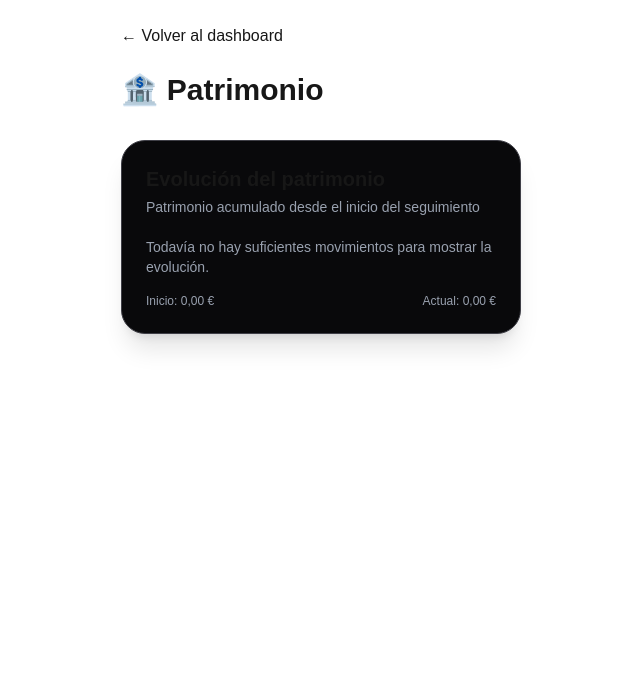
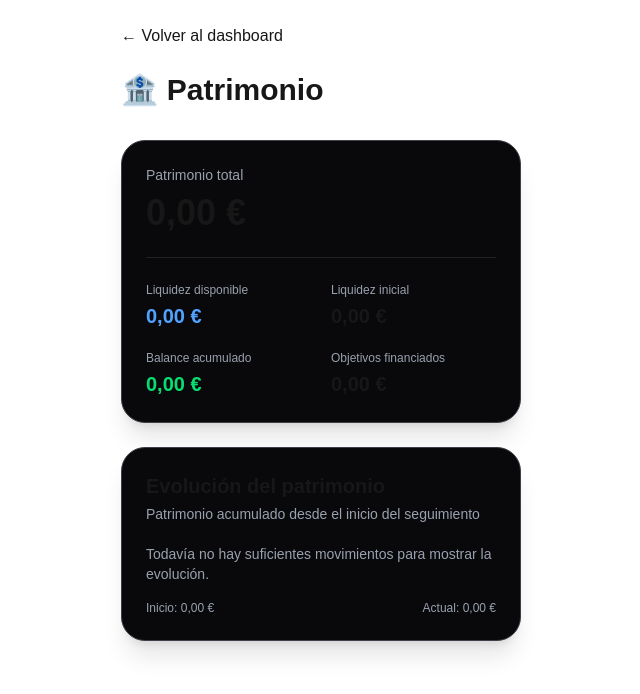
Before and after one commit to romansanchez1994/fin360, a Next.js app: page /patrimony in a window 1280 px wide. Shown: the top 694 px of the page, without its empty margins (319-959 px from the left). Built offline with nearby package versions, Linux system fonts and the light colour scheme; no server answers; the database is empty.

Commit message:
Update comments and section labels in page.tsx

```diff
--- a/app/patrimony/page.tsx
+++ b/app/patrimony/page.tsx
@@ -276,7 +276,96 @@ export default async function PatrimonyPage() {
         🏦 Patrimonio
       </h1>
 
-      {/* Tarjeta 1: grafico patrmonial */}
+      {/* Tarjeta 1: Resumen patrmonial */}
+
+      <section
+        className="
+          rounded-3xl
+          border
+          border-zinc-700
+          bg-zinc-950
+          p-6
+          shadow-xl
+          mb-6
+        "
+      >
+        <p className="text-sm text-gray-400">
+          Patrimonio total
+        </p>
+
+        <p className="text-4xl font-bold mt-2">
+          {currencyFormatter.format(
+            totalPatrimony
+          )}
+        </p>
+
+        <div className="border-t border-white/10 mt-6 pt-6">
+          <div className="grid grid-cols-2 gap-5">
+
+            <div>
+              <p className="text-xs text-gray-400">
+                Liquidez disponible
+              </p>
+
+              <p className="text-xl font-semibold text-blue-400 mt-1">
+                {currencyFormatter.format(
+                  availableLiquidity
+                )}
+              </p>
+            </div>
+
+            <div>
+              <p className="text-xs text-gray-400">
+                Liquidez inicial
+              </p>
+
+              <p className="text-xl font-semibold mt-1">
+                {currencyFormatter.format(
+                  initialLiquidity
+                )}
+              </p>
+            </div>
+
+            <div>
+              <p className="text-xs text-gray-400">
+                Balance acumulado
+              </p>
+
+              <p
+                className={`
+                  text-xl
+                  font-semibold
+                  mt-1
+                  ${
+                    accumulatedBalance >= 0
+                      ? "text-green-400"
+                      : "text-red-400"
+                  }
+                `}
+              >
+                {currencyFormatter.format(
+                  accumulatedBalance
+                )}
+              </p>
+            </div>
+
+            <div>
+              <p className="text-xs text-gray-400">
+                Objetivos financiados
+              </p>
+
+              <p className="text-xl font-semibold mt-1">
+                {currencyFormatter.format(
+                  fundedGoals
+                )}
+              </p>
+            </div>
+
+          </div>
+        </div>
+      </section>
+
+      {/* Tarjeta 2: grafico patrmonial */}
 
       <section
         className="
```
